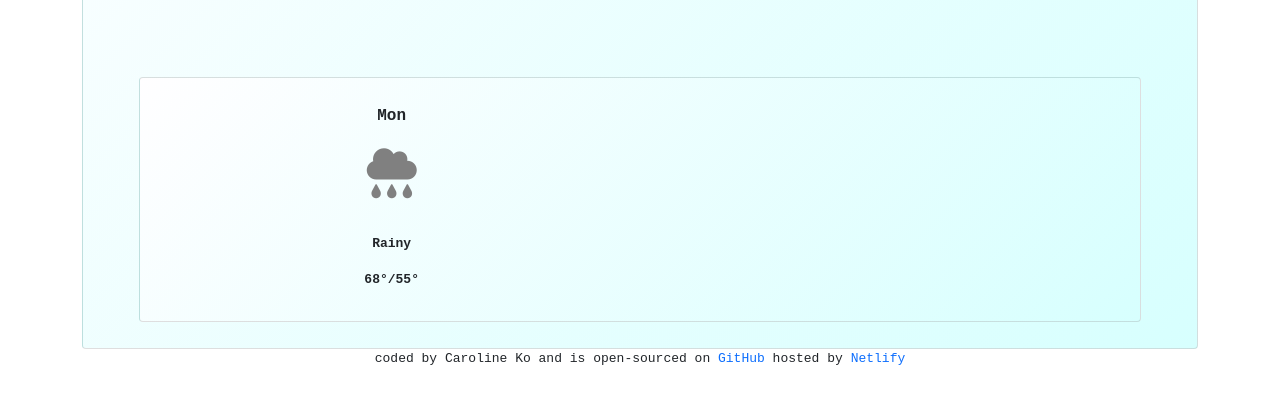
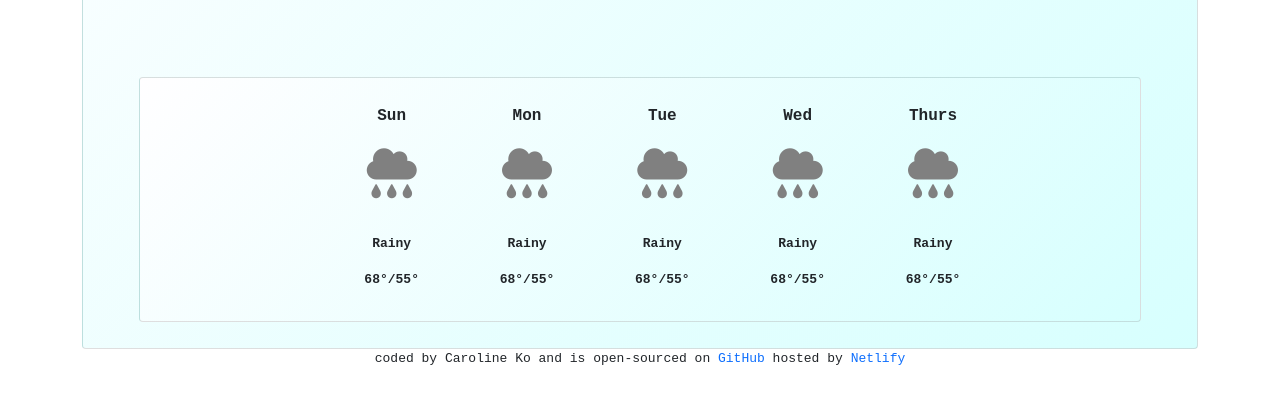
Before and after one commit to hancarol/weather-app, a plain HTML site: page index.html in a window 1280 px wide. Shown: the part 383-786 px from the top of the page. Drawn offline with nearby package versions, Linux system fonts and the light colour scheme; no server answers; a web font is replaced by a local one.

Commit message:
moved forecast HTML into JS, made forecast for 5 days with fake data using loops and array

```diff
--- a/index.html
+++ b/index.html
@@ -84,17 +84,7 @@
             </div>
           </div>
           <div class="card insideTable">
-            <div class="card-body cardBodyInsideTable">
-              <div class="row">
-                <div class="col-2">
-                  Mon
-                  <p>
-                    <i class="fas fa-cloud-rain rain"></i>
-                  </p>
-                  <p>Rainy</p>
-                  <p>68°/55°</p>
-                </div>
-              </div>
+            <div class="card-body cardBodyInsideTable" id="weather-forecast">
             </div>
           </div>
         </div>
--- a/script.js
+++ b/script.js
@@ -23,6 +23,28 @@ function time() {
   let day = days[now.getDay()];
 
   h2.innerHTML = `${day} ${hours}:${minutes}`;
+}
+
+function displayForecast() {
+  let forecastElement = document.querySelector("#weather-forecast");
+  let forecastWeather = `<div class="row">`;
+  let days = ["Sun", "Mon", "Tue", "Wed", "Thurs"];
+  days.forEach(function (day) {
+    forecastWeather =
+      forecastWeather +
+      `
+                <div class="col-2">
+                 ${day}
+                  <p>
+                    <i class="fas fa-cloud-rain rain"></i>
+                  </p>
+                  <p>Rainy</p>
+                  <p>68°/55°</p>
+                </div>
+              `;
+  });
+  forecastWeather = forecastWeather + `</div>`;
+  forecastElement.innerHTML = forecastWeather;
 }
 
 function showWeather(response) {
@@ -106,3 +128,4 @@ let currentLocation = document.querySelector("#current-location");
 currentLocation.addEventListener("click", getCurrentLocation);
 
 showCity("new york");
+displayForecast();
```
